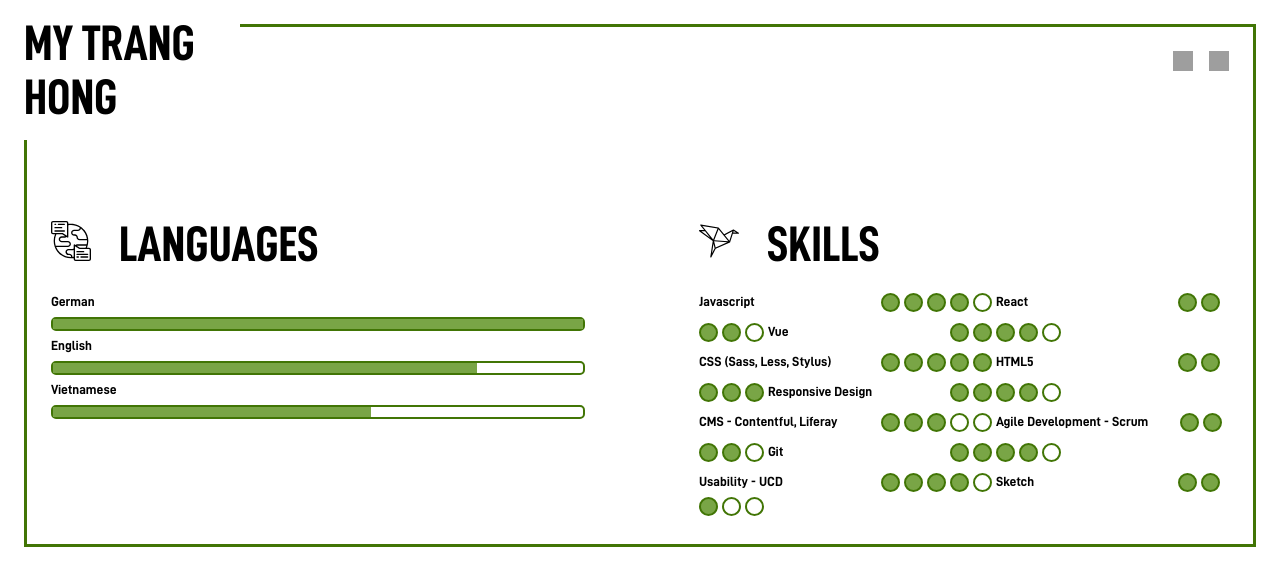
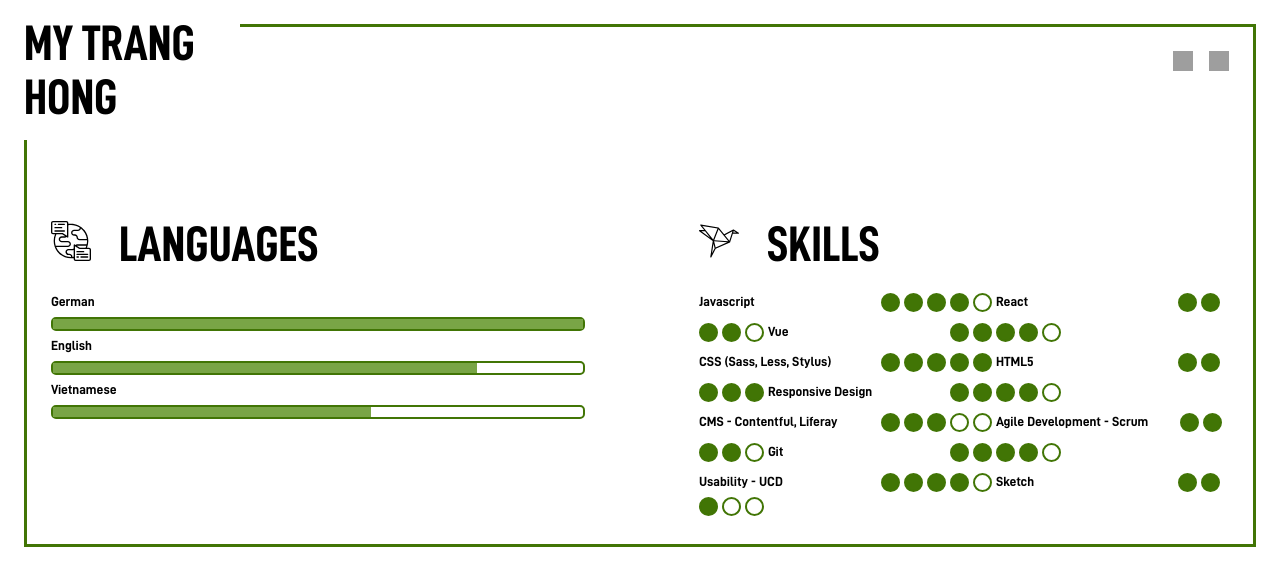
Before and after one commit to readmey/portfolio, a React (Create React App) app: page / in a window 1280 px wide. Shown: the top 586 px of the page. Built offline with nearby package versions, Linux system fonts and the light colour scheme; grey boxes are pictures that could not be loaded.

Commit message:
update contactdetails alignment and skillscale color

```diff
--- a/src/components/ContactDetails.js
+++ b/src/components/ContactDetails.js
@@ -2,7 +2,7 @@ import React from "react";
 import styled from "styled-components";
 
 const StyledContact = styled.div`
-  float: right;
+  text-align: right;
 `;
 
 const StyledIcon = styled.a`
--- a/src/components/SkillScale.js
+++ b/src/components/SkillScale.js
@@ -15,7 +15,7 @@ const StyledBubble = styled.div`
   border-radius: 25px;
   margin-right: 0.25rem;
   border: 2px solid #417505;
-  background-color: ${(props) => (props.filled ? "#79a546" : "white")};
+  background-color: ${(props) => (props.filled ? "#417505" : "white")};
 `;
 
 const StyledFiller = styled.div`
@@ -46,7 +46,7 @@ const SkillScale = (props) => {
     let bubbles = [];
 
     for (let i = 0; i < 5; i++) {
-      bubbles.push(<StyledBubble filled={level > i ? true : false} />);
+      bubbles.push(<StyledBubble key={i} filled={level > i ? true : false} />);
     }
 
     return bubbles;
@@ -54,11 +54,11 @@ const SkillScale = (props) => {
 
   return (
     <div className={`skill-${type}`}>
-      {skills.map((item) => {
+      {skills.map((item, index) => {
         const { language, skill, level } = item;
 
         return (
-          <React.Fragment>
+          <React.Fragment key={index}>
             <StyledTitle>{skill || language}</StyledTitle>
             {type === "bar" ? renderScaleBar(level) : renderScaleBubbles(level)}
           </React.Fragment>
```
